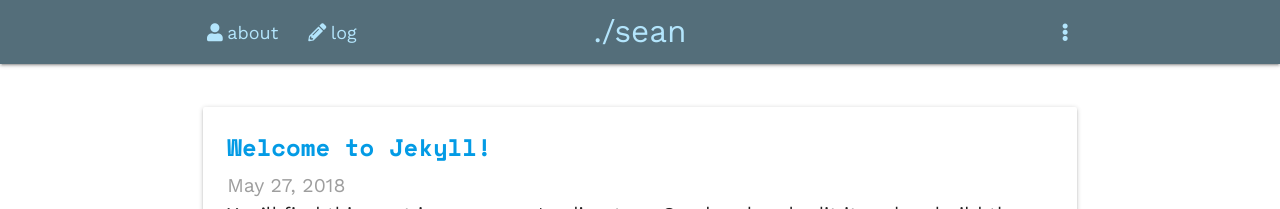
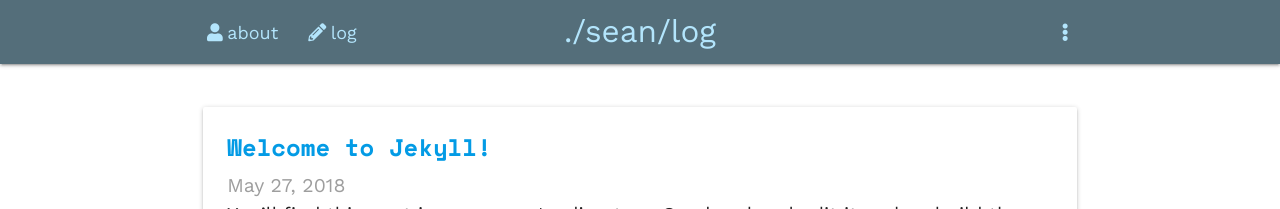
Before and after one commit to sh78/sh78.github.io, a Jekyll site: the page built from log.md, in a window 1280 px wide. Shown: the top 209 px of the page. Built offline with Jekyll 4.4.1, drawn with Linux system fonts in a browser that asks for light colours; nearby versions of some CDN libraries.

Commit message:
feat: quasi-breadcrumbs site title
populate /path/to/current_page in brand/logo area with each path linked
separately

```diff
--- a/_config.yml
+++ b/_config.yml
@@ -1,11 +1,11 @@
-title: "./sean"
+title: "sean"
 author: Sean Henderson
 email: mail@sean.sh
 description: > # this means to ignore newlines until outdented
   Sean's weblog: rants, musings, software speak, how-to's, developer-ese,
   and more.
 
-permalink: /blog/:title/
+permalink: /log/:title/
 
 # whitelist node_modules
 exclude: []
--- a/_includes/header.html
+++ b/_includes/header.html
@@ -13,7 +13,9 @@
   <nav>
     <div class="nav-wrapper container">
       <a href="#" data-target="nav-mobile" class="sidenav-trigger"><i class="fas fa-bars"><span class="sr-only">menu</span></i></a>
-      <a class="brand-logo center" rel="author" href="{{ "/" | relative_url }}">{{ site.title | escape }}</a>
+      <div class="brand-logo center">
+        <a href="{{ "/" | relative_url }}">./{{ site.title | escape }}</a>{% if page.header_title %}/{{ page.header_title }}{% else  %}{% if page.layout == "log" or page.layout == "post" %}<a href="{{ "/log" | relative_url }}">/log</a>{% endif %}{% if page.layout == "post" %}<a href="{{ "#" }}">/post</a>{% endif %}{% endif %}
+      </div>
       <ul class="left hide-on-med-and-down" id="nav-large">
         {%- include nav-links.html -%}
       </ul>
--- a/log.md
+++ b/log.md
@@ -1,5 +1,5 @@
 ---
-layout: blog
+layout: log
 title: log
 icon: pencil-alt
 description: >
```
Also changed, not shown: index.md (+0 -1 lines), _layouts/log.html (renamed from _layouts/blog.html).
